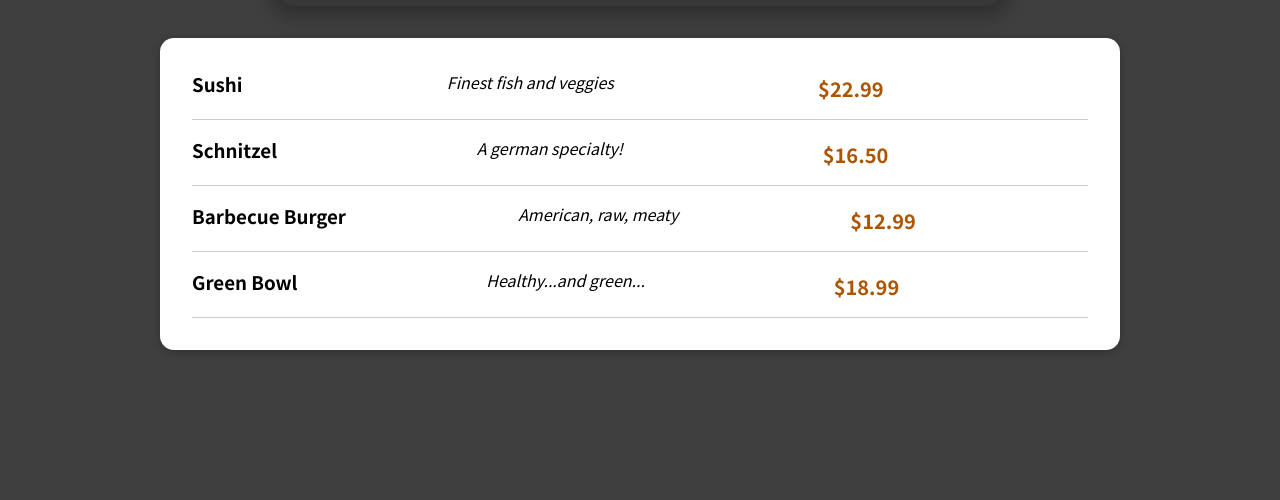
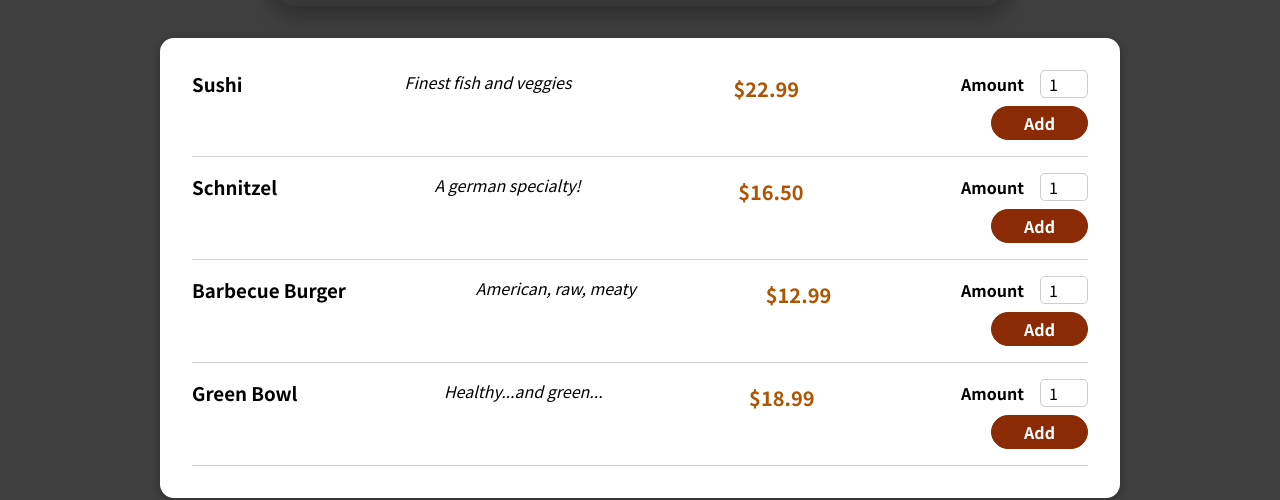
Before and after one commit to texas2pugs/food-ordering-app, a React (Create React App) app: page / in a window 1280 px wide. Shown: the part 419-919 px from the top of the page. Before the commit the page ends 801 px from the top, so only its background shows below. Built offline with nearby package versions, Linux system fonts and the light colour scheme.

Commit message:
Added form

```diff
--- a/src/components/Meals/MealItem/MealItem.js
+++ b/src/components/Meals/MealItem/MealItem.js
@@ -1,5 +1,6 @@
 import React from 'react';
 
+import MealItemForm from './MealItemForm';
 import styles from './MealItem.module.css';
 
 const MealItem = (props) => {
@@ -13,7 +14,9 @@
       </div>
       <div className={styles.description}>{mealData.description}</div>
       <div className={styles.price}>{price}</div>
-      <div></div>
+      <div>
+        <MealItemForm id={mealData.id} />
+      </div>
     </li>
   );
 };
--- a/src/components/Meals/MealItem/MealItemForm.js
+++ b/src/components/Meals/MealItem/MealItemForm.js
@@ -1,5 +1,25 @@
 import React from 'react';
 
-const MealItemForm = () => {};
+import Input from '../../UI/Input';
+import styles from './MealItemForm.module.css';
+
+const MealItemForm = (props) => {
+  return (
+    <form className={styles.form}>
+      <Input
+        label="Amount"
+        input={{
+          id: 'amount_' + props.id,
+          type: 'number',
+          min: '1',
+          max: '5',
+          step: '1',
+          defaultValue: '1',
+        }}
+      />
+      <button>Add</button>
+    </form>
+  );
+};
 
 export default MealItemForm;
--- /dev/null
+++ b/src/components/Meals/MealItem/MealItemForm.module.css
@@ -0,0 +1,20 @@
+.form {
+  text-align: right;
+}
+
+.form button {
+  font: inherit;
+  cursor: pointer;
+  background-color: #8a2b06;
+  border: 1px solid #8a2b06;
+  color: white;
+  padding: 0.25rem 2rem;
+  border-radius: 20px;
+  font-weight: bold;
+}
+
+.form button:hover,
+.form button:active {
+  background-color: #641e03;
+  border-color: #641e03;
+}
--- /dev/null
+++ b/src/components/UI/Input.js
@@ -0,0 +1,16 @@
+import React from 'react';
+
+import styles from './Input.module.css';
+
+const Input = (props) => {
+  return (
+    <div className={styles.input}>
+      <label htmlFor={props.input.id} className={styles.label}>
+        {props.label}
+      </label>
+      <input {...props.input} />
+    </div>
+  );
+};
+
+export default Input;
--- /dev/null
+++ b/src/components/UI/Input.module.css
@@ -0,0 +1,18 @@
+.input {
+  display: flex;
+  align-items: center;
+  margin-bottom: 0.5rem;
+}
+
+.input label {
+  font-weight: bold;
+  margin-right: 1rem;
+}
+
+.input input {
+  width: 3rem;
+  border-radius: 5px;
+  border: 1px solid #ccc;
+  font: inherit;
+  padding-left: 0.5rem;
+}
```
Also changed, not shown: 2 other files (tests, documents, lock files or other folders).
